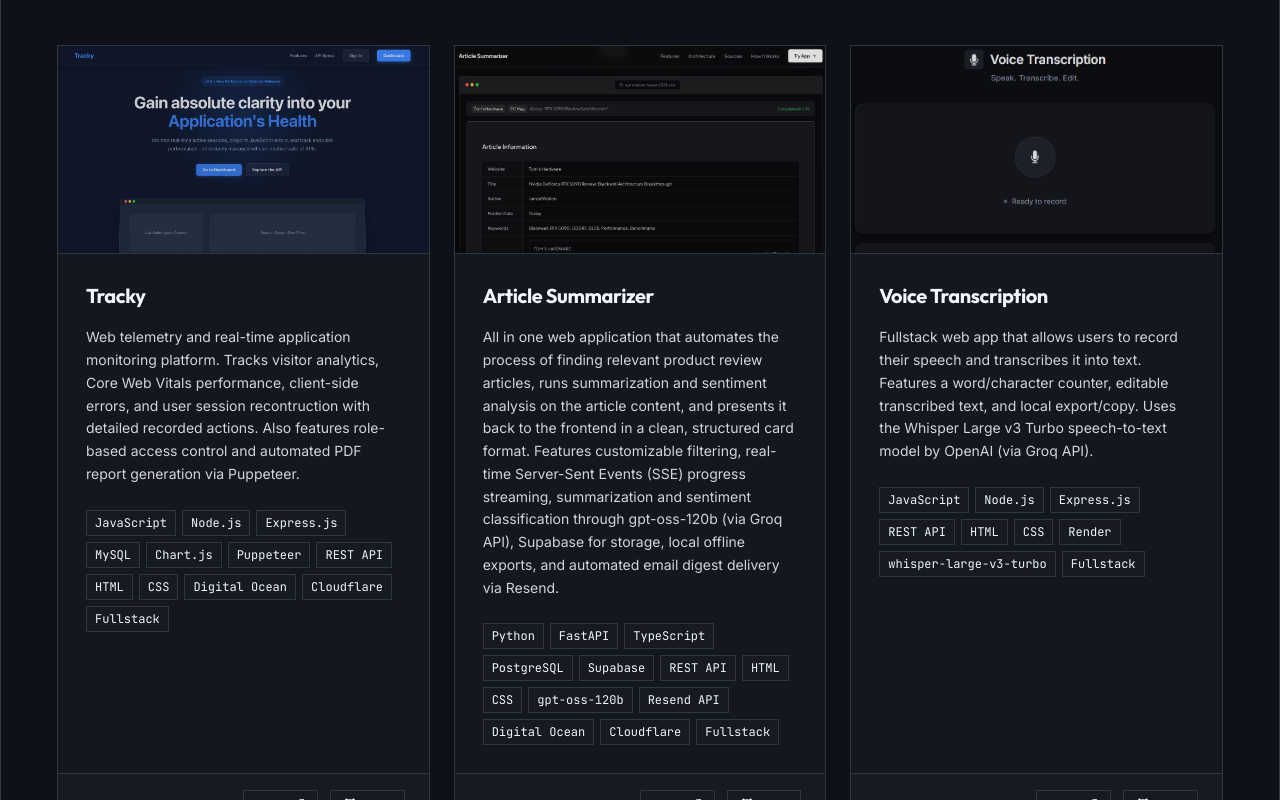
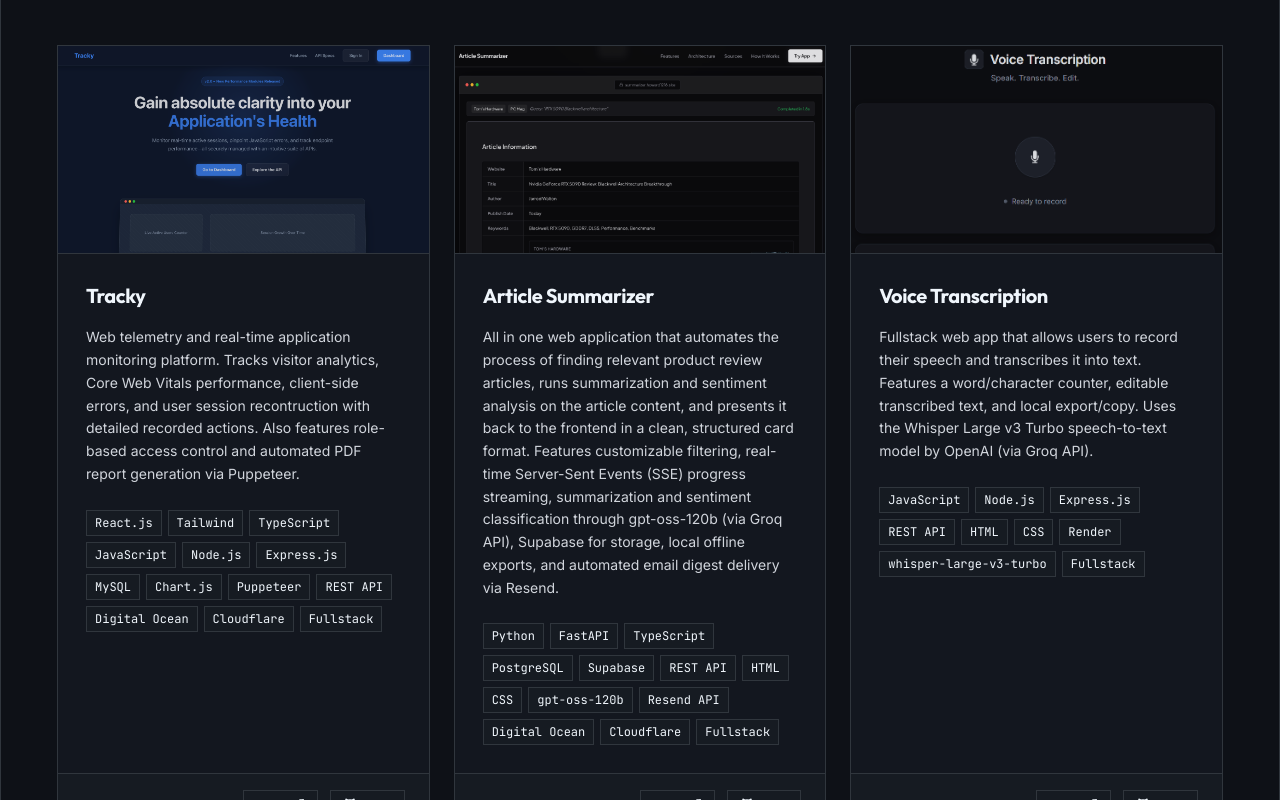
Before and after one commit to howardlin1218/howardlin1218.github.io, a React (Vite) app: page / in a window 1280 px wide. Shown: the part 948-1748 px from the top of the page. Built offline with nearby package versions, Linux system fonts and the light colour scheme.

Commit message:
updated projects section

```diff
--- a/src/data/projects.js
+++ b/src/data/projects.js
@@ -3,11 +3,11 @@
     id: 'tracky',
     title: 'Tracky',
     summary: 'Web telemetry and real-time application monitoring platform. Tracks visitor analytics, Core Web Vitals performance, client-side errors, and user session recontruction with detailed recorded actions. Also features role-based access control and automated PDF report generation via Puppeteer.',
-    tags: ['JavaScript', 'Node.js', 'Express.js', 'MySQL', 'Chart.js', 'Puppeteer', 'REST API', 'HTML', 'CSS', 'Digital Ocean', 'Cloudflare', 'Fullstack'],
+    tags: ['React.js', 'Tailwind', 'TypeScript', 'JavaScript', 'Node.js', 'Express.js', 'MySQL', 'Chart.js', 'Puppeteer', 'REST API', 'Digital Ocean', 'Cloudflare', 'Fullstack'],
     thumbnail: '/assets/tracky.png',
     links: {
-      github: 'https://github.com/howardlin1218/article-summarizer/tree/prod-branch',
-      live: 'https://reporting.howard1218.site',
+      github: 'https://github.com/howardlin1218/analytics-dashboard/tree/refactor',
+      live: 'https://tracky.howard1218.site',
     },
     featured: false,
   },
@@ -92,6 +92,8 @@
   'TypeScript',
   'HTML',
   'CSS',
+  'React.js',
+  'Tailwind',
   'Node.js',
   'Express.js',
   'FastAPI',
```
Also changed, not shown: 1 other file (tests, documents, lock files or other folders).
